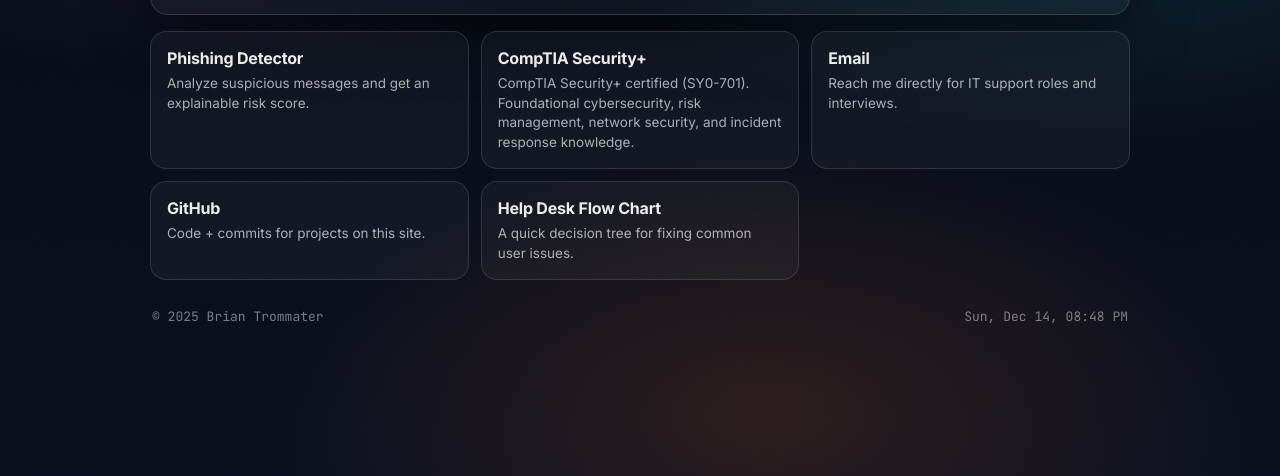
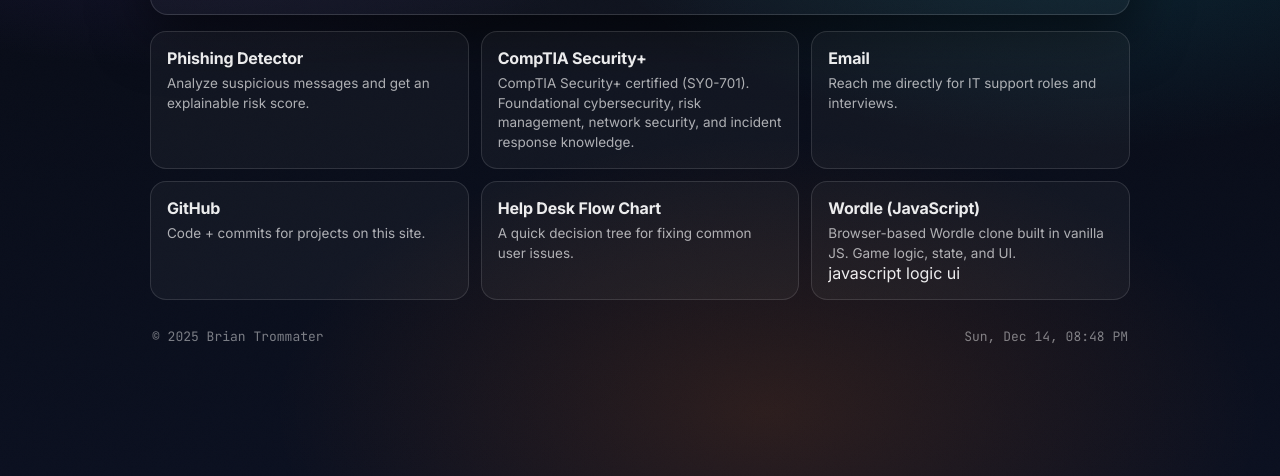
Before and after one commit to briantrommater/briantrommater.github.io, a plain HTML site: page index.html in a window 1280 px wide. Shown: the part 324-800 px from the top of the page. Drawn offline with Linux system fonts and the light colour scheme.

Commit message:
Update index.html

```diff
--- a/index.html
+++ b/index.html
@@ -264,6 +264,17 @@
       <p>A quick decision tree for fixing common user issues.</p>
       </a>
 
+      <a class="tile" href="/wordle/">
+        <h3>Wordle (JavaScript)</h3>
+        <p>Browser-based Wordle clone built in vanilla JS. Game logic, state, and UI.</p>
+        <div class="tagrow">
+        <span class="tag">javascript</span>
+        <span class="tag">logic</span>
+       <span class="tag">ui</span>
+     </div>
+     </a>
+
+
     </section>
 
     <footer>
```
